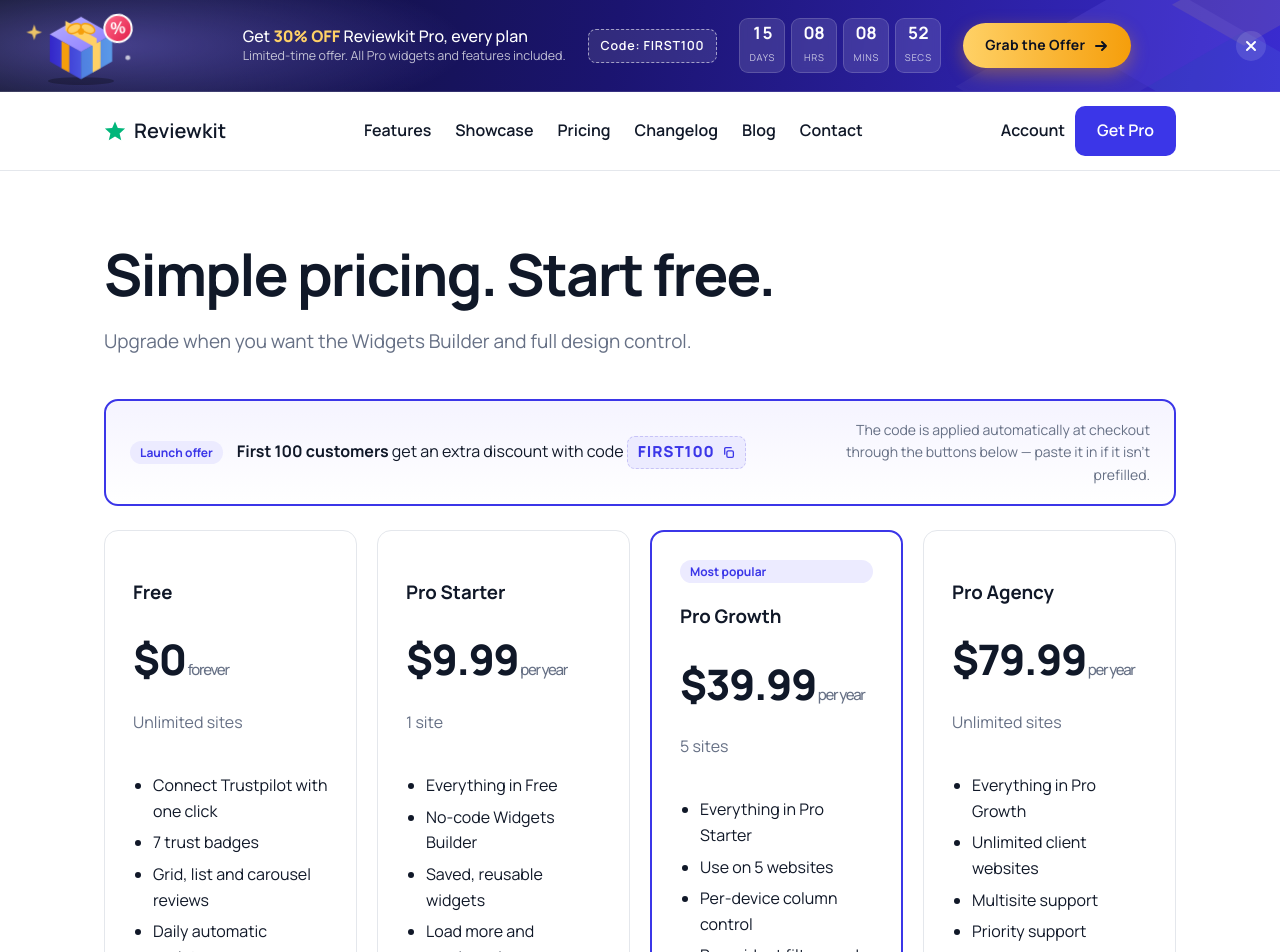
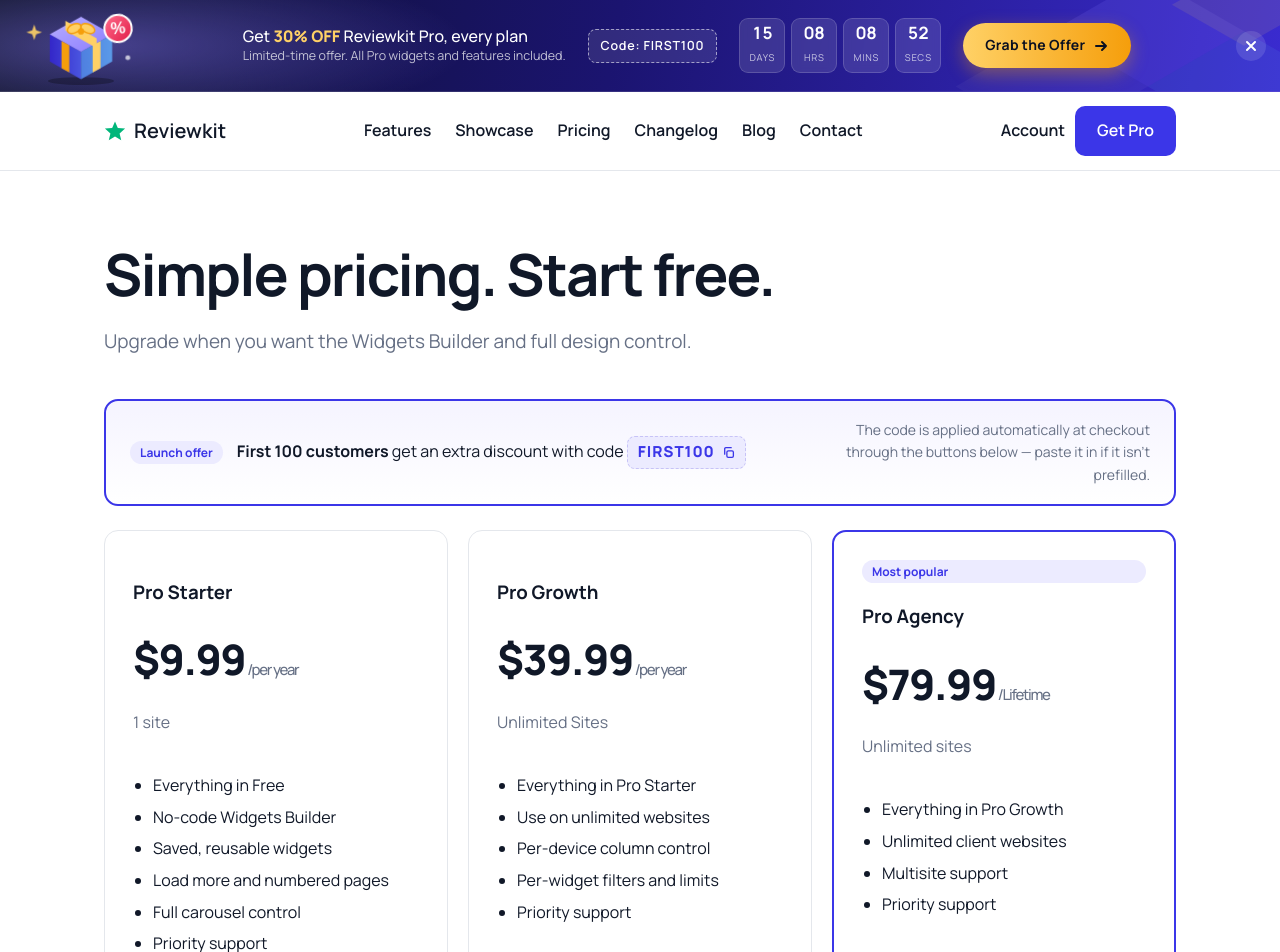
Before and after one commit to elegantwpblocks/reviewkit-site, a Next.js app: page /pricing in a window 1280 px wide. Shown: the top 952 px of the page. Built offline with nearby package versions, Linux system fonts and the light colour scheme.

Commit message:
fix: center align footer links and update plans details in data.json

```diff
--- a/app/globals.css
+++ b/app/globals.css
@@ -86,6 +86,7 @@ footer a {
   font-weight: 700;
   cursor: pointer;
   text-decoration: none;
+  text-align: center;
 }
 
 .btn.ghost {
--- a/data.json
+++ b/data.json
@@ -35,19 +35,11 @@
     "label": "Contact",
     "href": "/contact"
   }],
-  "plans": [{
-      "name": "Free",
-      "price": "$0",
-      "period": "forever",
-      "sites": "Unlimited sites",
-      "cta": "Download free",
-      "href": "https://wordpress.org/plugins/gutensuite-reviewkit/",
-      "features": ["Connect Trustpilot with one click", "7 trust badges", "Grid, list and carousel reviews", "Daily automatic updates", "Sort and filter by star rating"]
-    },
+  "plans": [
     {
       "name": "Pro Starter",
       "price": "$9.99",
-      "period": "per year",
+      "period": "/per year",
       "sites": "1 site",
       "cta": "Get Pro Starter",
       "href": "https://checkout.freemius.com/plugin/35644/plan/58796/?coupon=FIRST100",
@@ -56,17 +48,17 @@
     {
       "name": "Pro Growth",
       "price": "$39.99",
-      "period": "per year",
-      "sites": "5 sites",
-      "featured": true,
+      "period": "/per year",
+      "sites": "Unlimited Sites",
       "cta": "Get Pro Growth",
       "href": "https://checkout.freemius.com/plugin/35644/plan/58797/?coupon=FIRST100",
-      "features": ["Everything in Pro Starter", "Use on 5 websites", "Per-device column control", "Per-widget filters and limits", "Priority support"]
+      "features": ["Everything in Pro Starter", "Use on unlimited websites", "Per-device column control", "Per-widget filters and limits", "Priority support"]
     },
     {
       "name": "Pro Agency",
       "price": "$79.99",
-      "period": "per year",
+      "period": "/Lifetime",
+      "featured": true,
       "sites": "Unlimited sites",
       "cta": "Get Pro Agency",
       "href": "https://checkout.freemius.com/plugin/35644/plan/58799/?coupon=FIRST100",
```
